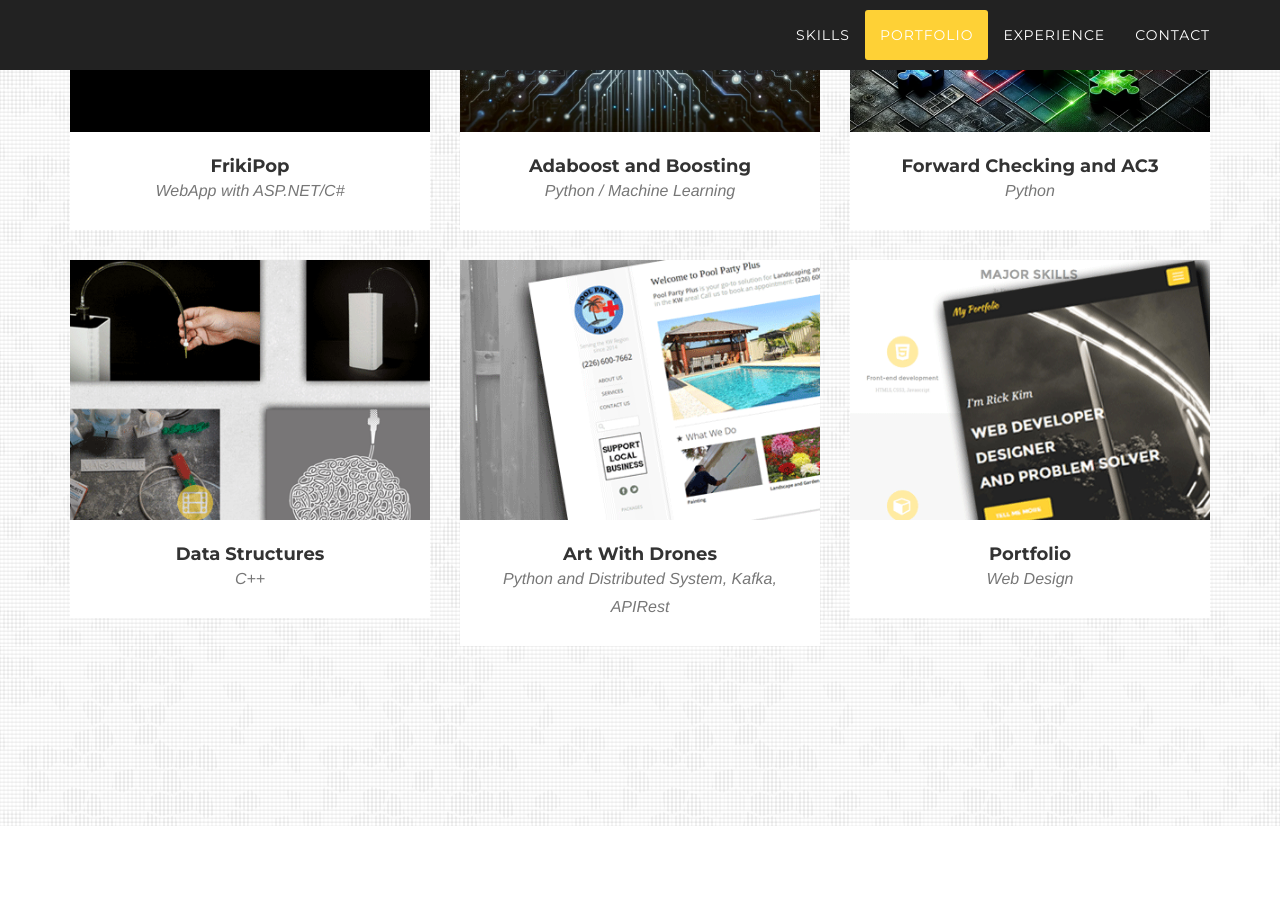
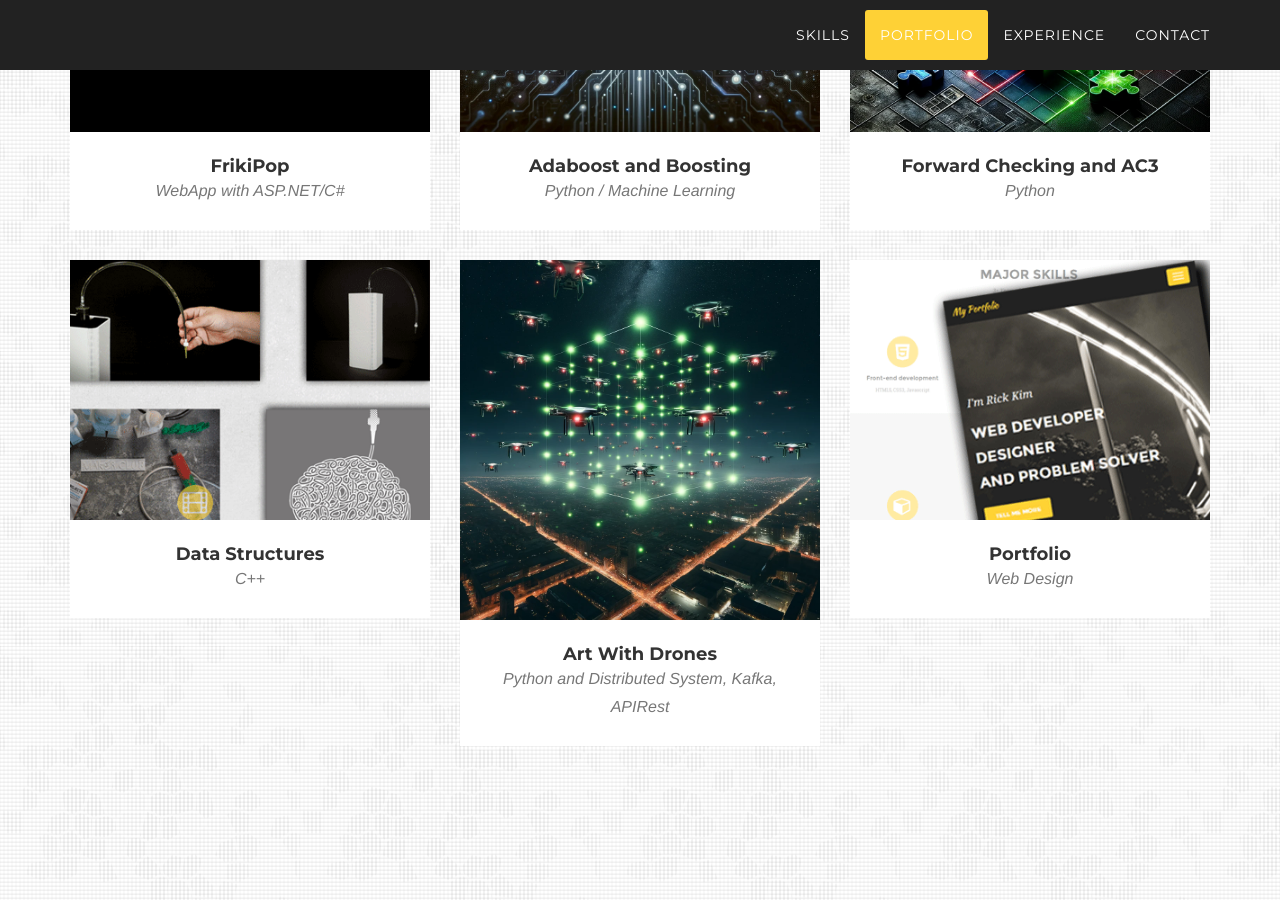
Before and after one commit to agmerino03/agmerino03.github.io, a Jekyll site: the page built from index.html, in a window 1280 px wide and 900 px high, scrolled down 2634 px. Built offline with Jekyll 4.4.1, drawn with Linux system fonts in a browser that asks for light colours; some web fonts are replaced.

Commit message:
Added new photo

```diff
--- a/_includes/portfolio_grid.html
+++ b/_includes/portfolio_grid.html
@@ -77,7 +77,7 @@
                                 <i class="fa fa-plus fa-3x"></i>
                             </div>
                         </div>
-                        <img src="img/portfolio/poolparty.png" class="img-responsive" alt="">
+                        <img src="img/portfolio/art_with_drones.webp" class="img-responsive" alt="">
                     </a>
                     <div class="portfolio-caption">
                         <h4>Art With Drones</h4>
```
Also changed, not shown: img/portfolio/art_with_drones.webp (added).
